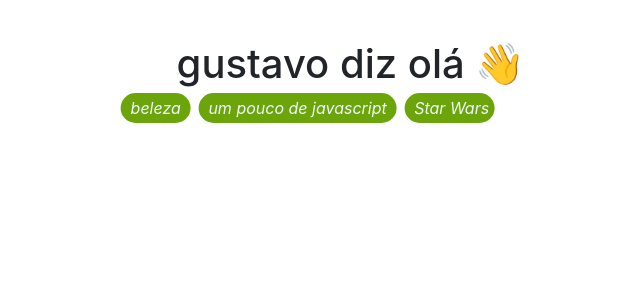
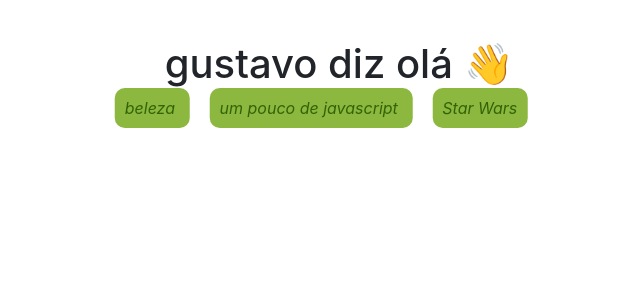
Before and after one commit to GustavoGarciaPereira/deploy-nuxt, a Nuxt app: page / in a window 1280 px wide. Shown: the top 300 px of the page, without its empty margins (319-959 px from the left). Built offline with nearby package versions, Linux system fonts and the light colour scheme.

Commit message:
ajuste botao de menu

```diff
--- a/pages/index.vue
+++ b/pages/index.vue
@@ -42,13 +42,14 @@
         transform: translate(-50%, -50%)
     }
     a{
-        margin: 4px;
+        margin: 10px;
         font-style:italic;
         text-decoration: none;
-        padding: 5px 5px 5px 10px;
-        background-color: rgb(108, 165, 10);
-        color: aliceblue;
-        border-radius: 20px;
+        padding: 10px 10px 10px 10px;
+        background-color: rgb(140, 184, 63);
+        /*color: aliceblue;*/
+        color: rgb(51, 99, 5);
+        border-radius: 10px;
     }
     h1{
         padding-left: 60px;
--- a/pages/js-legal.vue
+++ b/pages/js-legal.vue
@@ -83,7 +83,7 @@
     }
     #main{
         margin: 50px;
-        padding-top: 10px;
+        padding-top: 40px;
     }
     #box{
         height: 10em;
@@ -95,6 +95,8 @@
         position: absolute;
         left: 50%;
         margin-right: -50%;
-        transform: translate(-50%, -50%)
+        transform: translate(-50%, -50%);
+        padding-bottom: 32px;
+        padding-top: 32px;
     }
 </style>
--- a/pages/star-wars.vue
+++ b/pages/star-wars.vue
@@ -56,8 +56,8 @@ export default {
         padding-bottom: 12px;
     }
     #menu{
-        padding-top: 42px;
         padding-bottom: 32px;
+        padding-top: 52px;
     }
     .card{
         padding-top: 12px;
```
